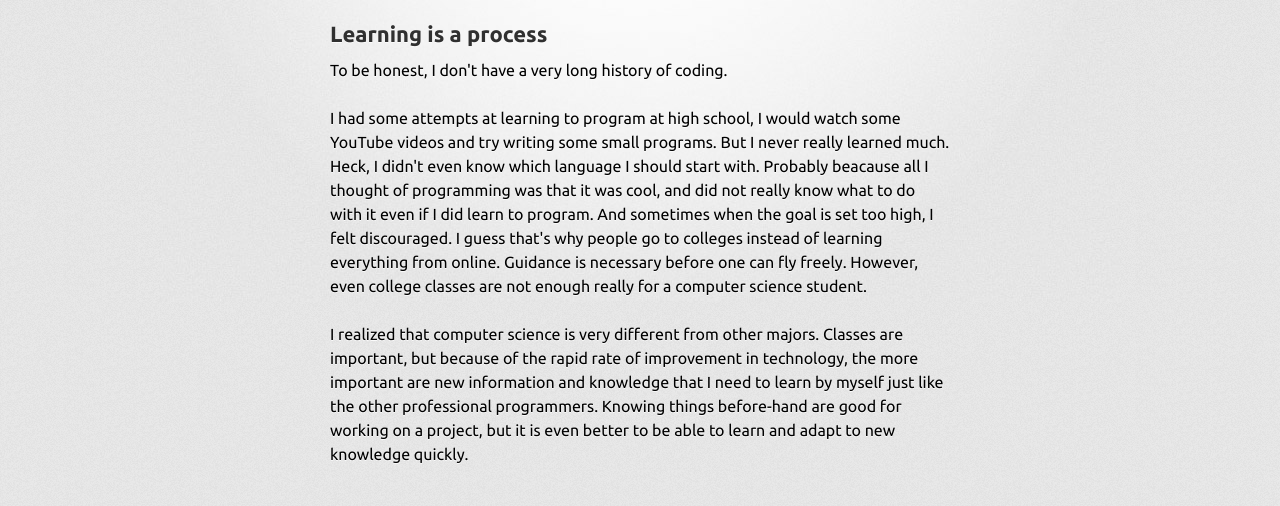
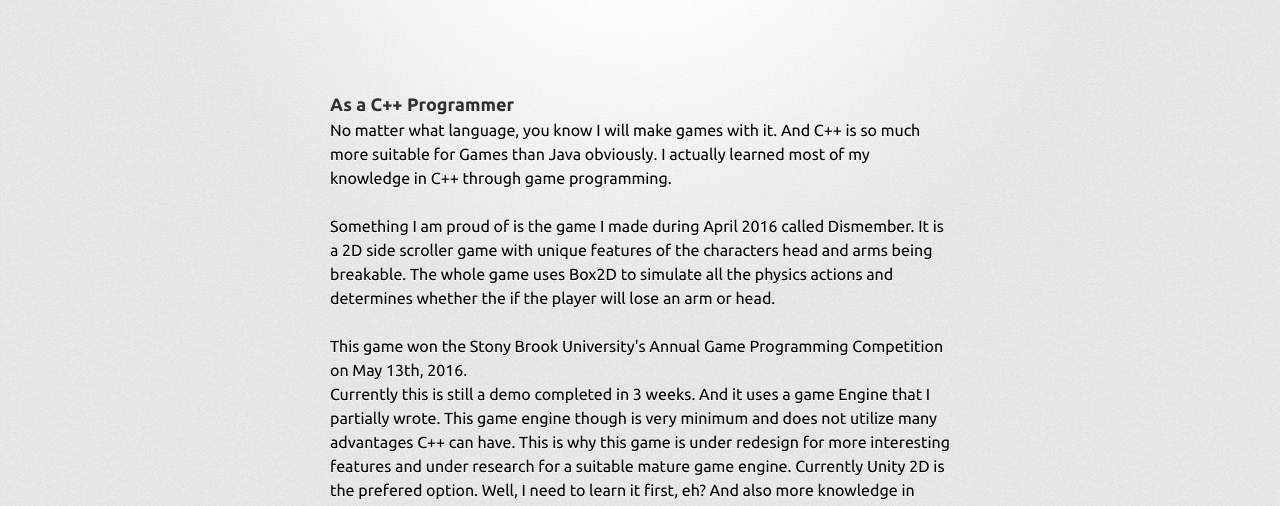
Before and after one commit to lemonruan/lemonruan, a plain HTML site: page skill-page.html in a window 1280 px wide. Shown: the part 272-778 px from the top of the page. Drawn offline with Linux system fonts and the light colour scheme; a web font is replaced by a local one.

Commit message:
Update skill-page.html

```diff
--- a/skill-page.html
+++ b/skill-page.html
@@ -47,26 +47,6 @@
 				<li><a href="#unreal"><img src="images/Unreal-icon.png"></img></a></li>
 			</ul>
 
-				<h2> Learning is a process</h2>
-					<p>
-					To be honest, I don't have a very long history of coding.
-					<br>
-					<br>
-					I had some attempts at learning to program at high school, I would watch some YouTube videos and
-					try writing some small programs. But I never really learned much. Heck, I didn't even know which
-					language I should start with. Probably beacause all I thought of programming was that it was cool,
-					and did not really know what to do with it even if I did learn to program. And sometimes when the
-					goal is set too high, I felt discouraged. I guess that's why people go to colleges instead of learning
-					everything from online. Guidance is necessary before one can fly freely. However, even college classes
-					are not enough really for a computer science student.
-					<br><br>
-					I realized that computer science is very different from other majors.
-					Classes are important, but because of the rapid rate of improvement in technology, the more important
-					are new information and knowledge that I need to learn by myself just like the other professional
-					programmers. Knowing things before-hand are good for working on a project, but it is even better to be able to
-					learn and adapt to new knowledge quickly.
-					<br><br>
-					</p>
 					<h2><a name="C++" id="name-link"></a><h2>
 				<br><br>
 					<h4> As a C++ Programmer </h4>
```
